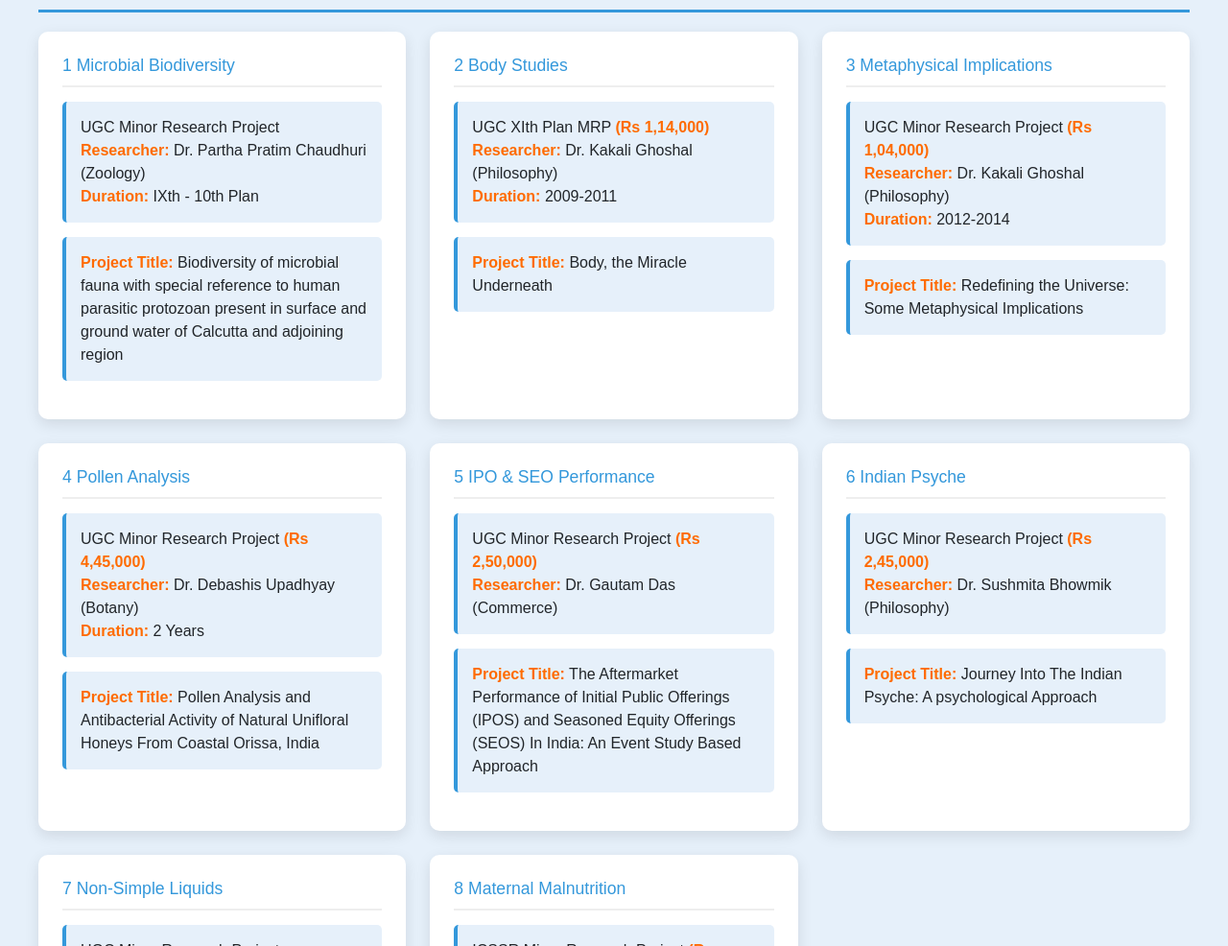
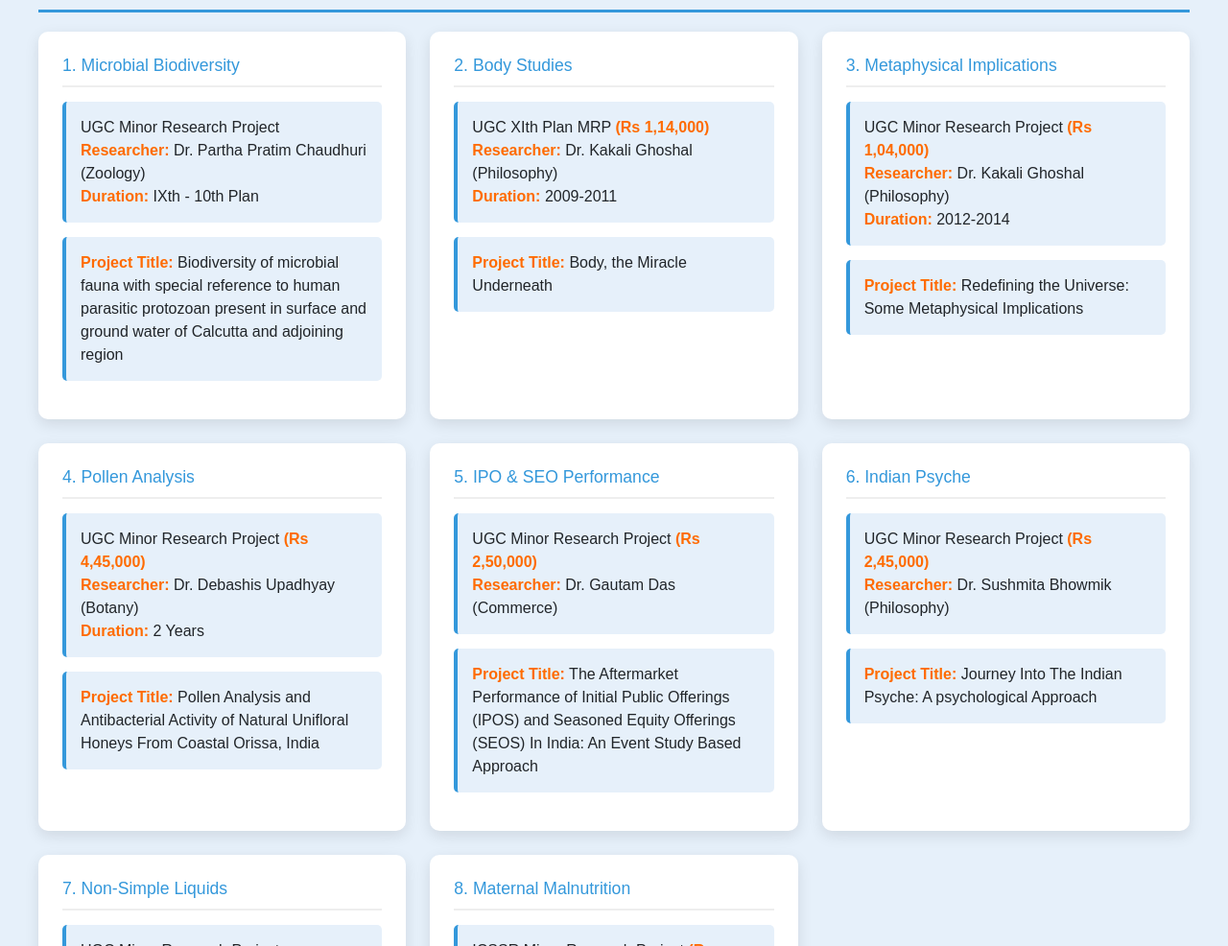
Before and after one commit to SampadMondal-git/Budge-Budge-College-Official, a React (Create React App) app: page /researchproject in a window 1280 px wide. Shown: the part 189-1175 px from the top of the page at 96% size. Built offline with nearby package versions, Linux system fonts and the light colour scheme.

Commit message:
dot added

```diff
--- a/src/navlinks pages/researchproject.jsx
+++ b/src/navlinks pages/researchproject.jsx
@@ -9,7 +9,7 @@
 
                 <div className={myStyles.grid}>
                     <div className={myStyles.card}>
-                        <h3><span className={myStyles.project_number}>1</span> Microbial Biodiversity</h3>
+                        <h3><span className={myStyles.project_number}>1.</span> Microbial Biodiversity</h3>
                         <div className={myStyles.point}>
                             <p>UGC Minor Research Project</p>
                             <p><span className={myStyles.highlight}>Researcher:</span> Dr. Partha Pratim Chaudhuri (Zoology)</p>
@@ -21,7 +21,7 @@
                     </div>
 
                     <div className={myStyles.card}>
-                        <h3><span className={myStyles.project_number}>2</span> Body Studies</h3>
+                        <h3><span className={myStyles.project_number}>2.</span> Body Studies</h3>
                         <div className={myStyles.point}>
                             <p>UGC XIth Plan MRP <span className={myStyles.highlight}>(Rs 1,14,000)</span></p>
                             <p><span className={myStyles.highlight}>Researcher:</span> Dr. Kakali Ghoshal (Philosophy)</p>
@@ -33,7 +33,7 @@
                     </div>
 
                     <div className={myStyles.card}>
-                        <h3><span className={myStyles.project_number}>3</span> Metaphysical Implications</h3>
+                        <h3><span className={myStyles.project_number}>3.</span> Metaphysical Implications</h3>
                         <div className={myStyles.point}>
                             <p>UGC Minor Research Project <span className={myStyles.highlight}>(Rs 1,04,000)</span></p>
                             <p><span className={myStyles.highlight}>Researcher:</span> Dr. Kakali Ghoshal (Philosophy)</p>
@@ -45,7 +45,7 @@
                     </div>
 
                     <div className={myStyles.card}>
-                        <h3><span className={myStyles.project_number}>4</span> Pollen Analysis</h3>
+                        <h3><span className={myStyles.project_number}>4.</span> Pollen Analysis</h3>
                         <div className={myStyles.point}>
                             <p>UGC Minor Research Project <span className={myStyles.highlight}>(Rs 4,45,000)</span></p>
                             <p><span className={myStyles.highlight}>Researcher:</span> Dr. Debashis Upadhyay (Botany)</p>
@@ -57,7 +57,7 @@
                     </div>
 
                     <div className={myStyles.card}>
-                        <h3><span className={myStyles.project_number}>5</span> IPO & SEO Performance</h3>
+                        <h3><span className={myStyles.project_number}>5.</span> IPO & SEO Performance</h3>
                         <div className={myStyles.point}>
                             <p>UGC Minor Research Project <span className={myStyles.highlight}>(Rs 2,50,000)</span></p>
                             <p><span className={myStyles.highlight}>Researcher:</span> Dr. Gautam Das (Commerce)</p>
@@ -68,7 +68,7 @@
                     </div>
 
                     <div className={myStyles.card}>
-                        <h3><span className={myStyles.project_number}>6</span> Indian Psyche</h3>
+                        <h3><span className={myStyles.project_number}>6.</span> Indian Psyche</h3>
                         <div className={myStyles.point}>
                             <p>UGC Minor Research Project <span className={myStyles.highlight}>(Rs 2,45,000)</span></p>
                             <p><span className={myStyles.highlight}>Researcher:</span> Dr. Sushmita Bhowmik (Philosophy)</p>
@@ -79,7 +79,7 @@
                     </div>
 
                     <div className={myStyles.card}>
-                        <h3><span className={myStyles.project_number}>7</span> Non-Simple Liquids</h3>
+                        <h3><span className={myStyles.project_number}>7.</span> Non-Simple Liquids</h3>
                         <div className={myStyles.point}>
                             <p>UGC Minor Research Project</p>
                             <p><span className={myStyles.highlight}>Researcher:</span> Dr. Anup Kumar Sahoo (Physics)</p>
@@ -90,7 +90,7 @@
                     </div>
 
                     <div className={myStyles.card}>
-                        <h3><span className={myStyles.project_number}>8</span> Maternal Malnutrition</h3>
+                        <h3><span className={myStyles.project_number}>8.</span> Maternal Malnutrition</h3>
                         <div className={myStyles.point}>
                             <p>ICSSR Minor Research Project <span className={myStyles.highlight}>(Rs 50,000)</span></p>
                             <p><span className={myStyles.highlight}>Researcher:</span> Dr. Shruti Agrawal (Food & Nutrition)</p>
```
